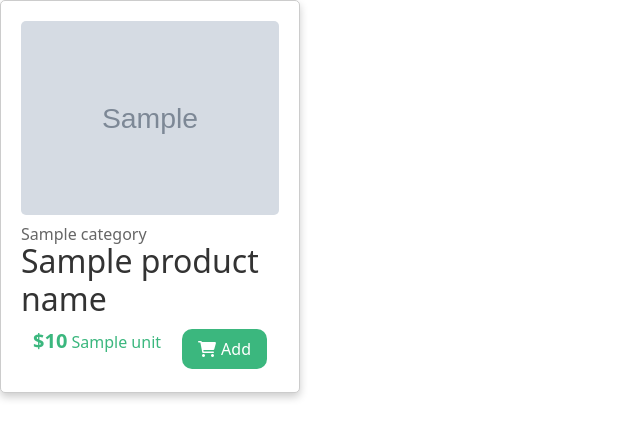
After one commit to suhanishukla/grocery, a Django app: template grocerylist/templates/card.html in a window 1280 px wide. The commit adds this page. Shown: the top 439 px of the page, without its empty margins (0-640 px from the left). Run offline with Django 5.2, Linux system fonts and the light colour scheme; the template is opened without the code that fills it: most values are stand-ins (such as "Sample title", 1, 10 or a date in 2020); grey boxes marked "Sample" are stand-in pictures; some libraries are stand-ins or nearby versions.

Commit message:
Shopping Cart Kinda Works on split screen version

```diff
--- /dev/null
+++ b/grocerylist/templates/card.html
@@ -0,0 +1,76 @@
+<!--Sanjanas Card template-->
+<!DOCTYPE html>
+<html>
+<head>
+  <title>{% block title %}{% endblock %}</title>
+  {% load bootstrap5 %}
+  {% bootstrap_css %}
+  {% bootstrap_javascript %}
+  <link rel="stylesheet" href="https://cdnjs.cloudflare.com/ajax/libs/font-awesome/6.0.0-beta3/css/all.min.css">
+  <style>
+    body {
+    margin: 0;
+    }
+    .card {
+      width: 300px;
+      border: 1px solid #ccc;
+      border-radius: 5px;
+      padding: 20px;
+      box-shadow: 0 4px 8px 0 rgba(0, 0, 0, 0.2);
+    }
+    .card h2 {
+        margin-top: -10px;
+        color: #333;
+    }
+    .card h6 {
+      color: #666;
+    }
+    .card img {
+      width: 100%;
+      border-radius: 5px 5px 5px 5px;
+      margin-bottom: 10px;
+    }
+    .container {
+        display: flex;
+        justify-content: space-between;
+        align-items: center
+    }
+    .card p.price {
+      color: #3BB77E;
+
+    }
+    .card p.price span.value {
+      font-weight: bold;
+      font-size: 20px; /* Adjust the font size as needed */
+    }
+    .card p.price span.unit {
+      font-weight: normal;
+    }
+    .add-to-cart-btn {
+      background-color: #3BB77E; /* Bootstrap primary color */
+      color: #fff;
+      border: none;
+      padding: 8px 16px;
+      border-radius: 10px;
+      text-decoration: none;
+    }
+    .add-to-cart-btn i {
+      margin-right: 5px;
+    }
+  </style>
+<head>
+
+<body>
+    <div class="card">
+        <img src="{{ image_source }}" alt="Placeholder Image">
+        <div>
+            <h6 id = "category">{{ category }}</h6>
+            <h2 id = "name">{{ product_name }}</h2>
+            <div class="container">
+                <p class="price"><span id = "value" class="value">${{ price }}</span> <span class="unit">{{ unit }}</span> </p>
+                <a href="#" onclick="tester('{{ id }}')" class="add-to-cart-btn"><i class="fas fa-shopping-cart"></i>Add</a>
+            </div>
+        </div>
+    </div>
+</body>
+</html>
```
Also changed, not shown: grocerylist/templates/cart.html (+25 -8 lines), grocerylist/templates/index.html (+29 -2 lines), grocerylist/migrations/0004_alter_grocerylist_id.py (added).
